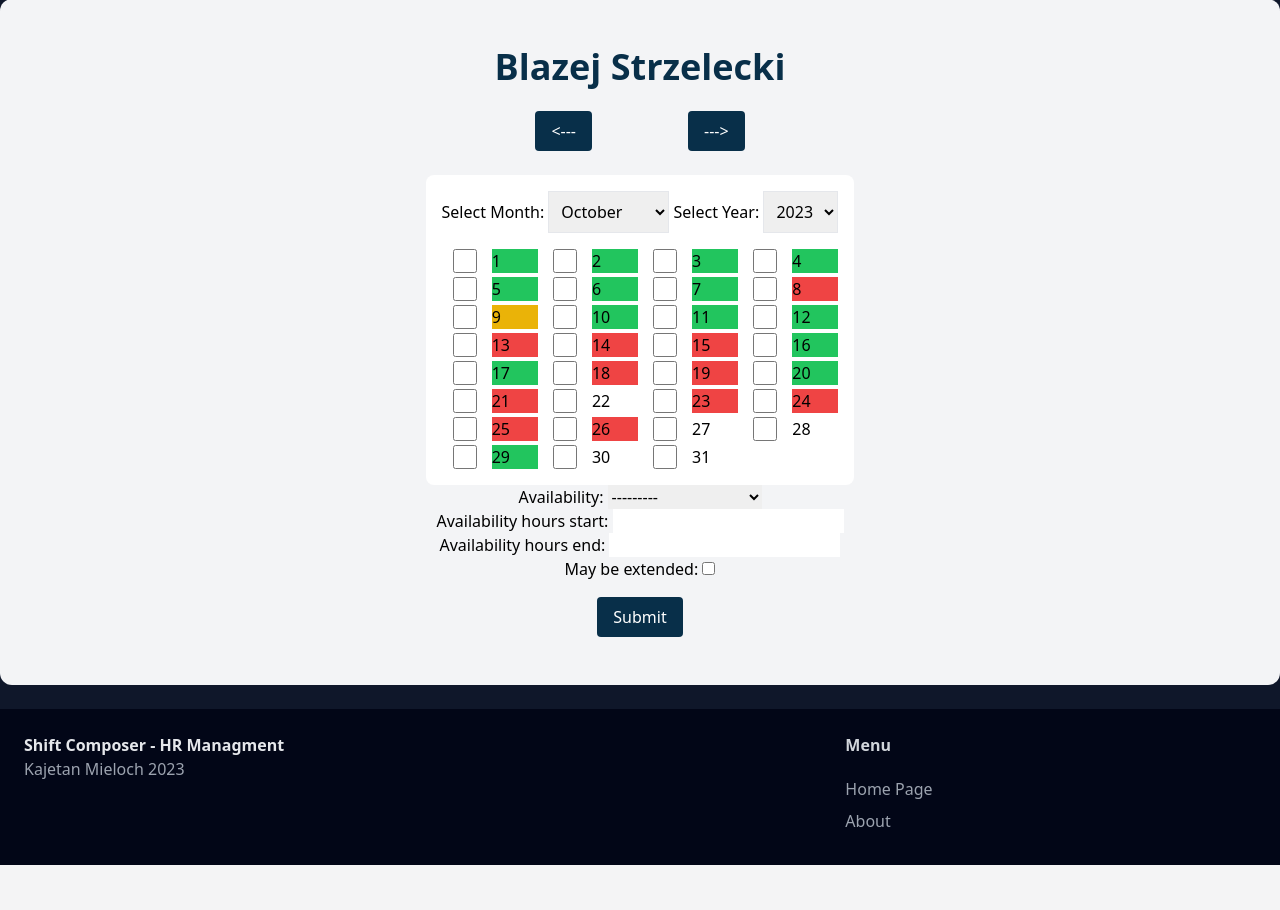
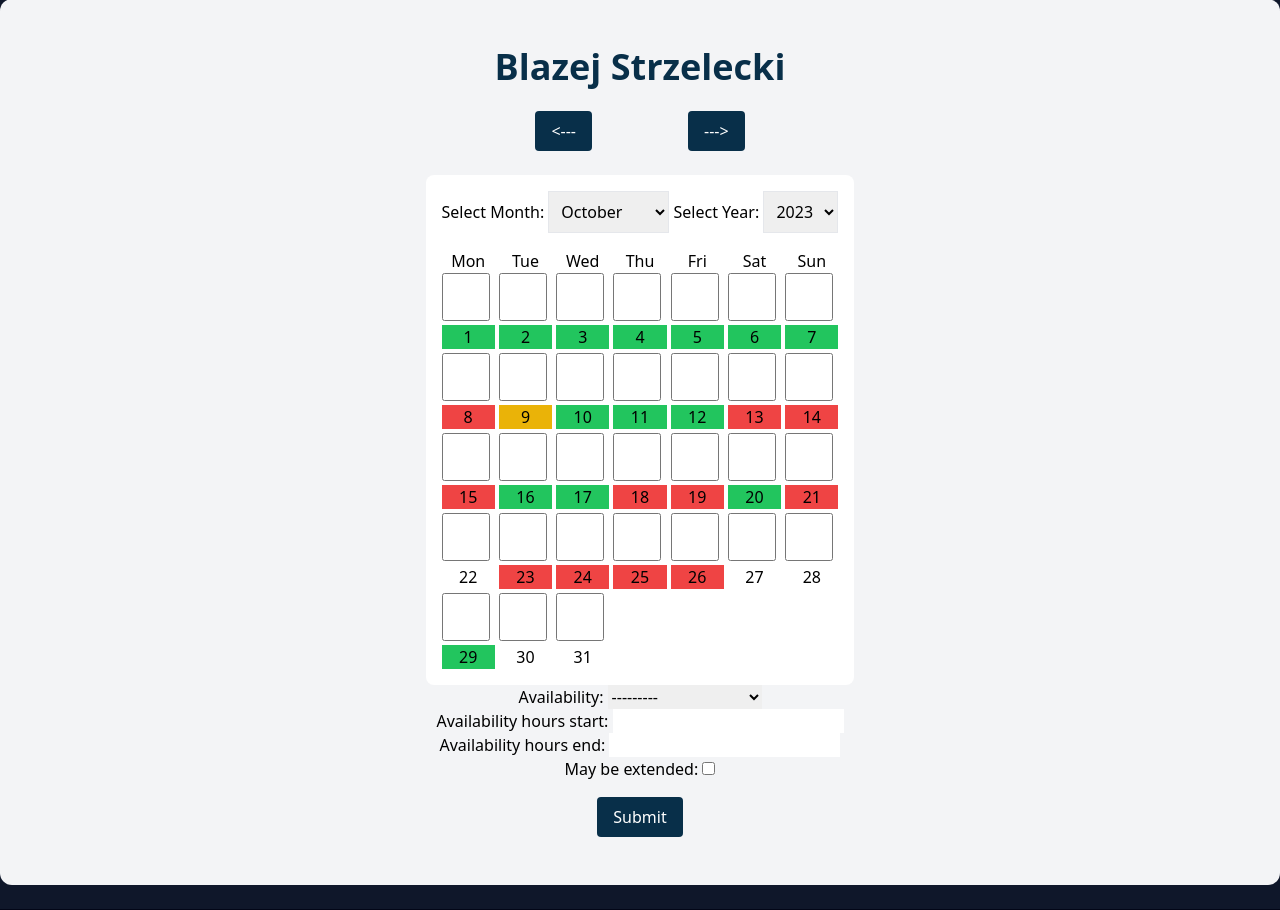
Before and after one commit to KajetanMieloch/Shift-Composer-2.0, a Django app: page /employees/details/16/ in a window 1280 px wide. Shown: the part 113-1023 px from the top of the page. Before the commit the page ends 978 px from the top, so only its background shows below. Run offline with Django 4.2, Linux system fonts and the light colour scheme; a user stored in the database is signed in; data comes from the database, SQL or seed files in the repository; both versions use the stored data as it was after the commit; parts of the project's set-up code (start-up, migrations or seed data) failed here and were passed over; some libraries are stand-ins or nearby versions.

Commit message:
Add labels of weekdays, changed layout
added div that wraps label and checkbox as 1 item, due to tailwindcss limitations

```diff
--- a/employees/templates/employees/details.html
+++ b/employees/templates/employees/details.html
@@ -7,6 +7,14 @@
 
 
 {% block style %}
+.green {
+    position: absolute;
+    top: 0;
+    left: 0;
+    height: 25px;
+    width: 25px;
+    background-color: #fea
+}
 {% endblock %}
 
 {% block content %}
@@ -31,7 +39,6 @@
     {% endfor %}
     <h1 class="mb-6 text-4xl font-bold text-center text-sky-950">{{ employee.name }} {{ employee.surname }}</h1>
     <div class="flex flex-col items-center justify-center">
-        <!-- Create arrow left (next month)-->
         <div class="flex flex-row items-center justify-center gap-24 mb-6">
         <button class="px-4 py-2 text-white bg-sky-950 rounded hover:bg-sky-850" onclick="previousMonth();"><---</button>
         <button class="px-4 py-2 text-white bg-sky-950 rounded hover:bg-sky-850" onclick="nextMonth();">---></button>
@@ -45,7 +52,16 @@
                 <select id="year" class="border p-2">
                 </select>
             </div>
-            <div class="grid grid-cols-8 gap-1">
+            <div class="grid grid-cols-7 gap-1">
+                <div class="text-center">Mon</div>
+                <div class="text-center">Tue</div>
+                <div class="text-center">Wed</div>
+                <div class="text-center">Thu</div>
+                <div class="text-center">Fri</div>
+                <div class="text-center">Sat</div>
+                <div class="text-center">Sun</div>
+            </div>
+            <div class="grid grid-cols-7 gap-1" id="days">
                 <!-- Create the checkboxes for each day -->
             </div>
         </div>
@@ -65,7 +81,7 @@
 <script>
     const monthDropdown = document.getElementById('month');
     const yearDropdown = document.getElementById('year');
-    const daysGrid = document.querySelector('.grid');
+    const daysGrid = document.getElementById('days');
 
 
     // Load checkedDays from local storage if available
@@ -124,6 +140,7 @@
         let all_unavailability = document.getElementById('all_unavailability').innerHTML;
 
         for (let day = 1; day <= daysInMonth; day++) {
+            const div = document.createElement('div');
             const checkbox = document.createElement('input');
             checkbox.type = 'checkbox';
             checkbox.id = `${selectedYear}-${String(parseInt(selectedMonth) + 1).padStart(2, '0')}-${String(day).padStart(2, '0')}`;
@@ -133,11 +150,17 @@
             }
 
             const label = document.createElement('label');
+
+            div.classList.add('grid', 'grid-cols-1', 'gap-1', 'text-center');
+            label.classList.add();
+            checkbox.classList.add('h-12', 'w-12', 'rounded', 'text-center', 'text-white', 'text-xl', 'font-bold', 'cursor-pointer');
+
             label.htmlFor = `day-${day}`;
             label.textContent = day;
 
             if (all_availability.includes(checkbox.id)) {
                 label.classList.add('bg-green-500');
+                checkbox.classList.add('accent-green-500');
                 checkbox.classList.add('accent-green-500');
             }
             if (all_availability_hours.includes(checkbox.id)) {
@@ -149,8 +172,10 @@
                 checkbox.classList.add('accent-red-500');
             }
 
-            daysGrid.appendChild(checkbox);
-            daysGrid.appendChild(label);
+            //Create checkbox and label elements inside the div
+            div.appendChild(checkbox);
+            div.appendChild(label);
+            daysGrid.appendChild(div);
         }
     }
 
```
Also changed, not shown: db.sqlite3.
